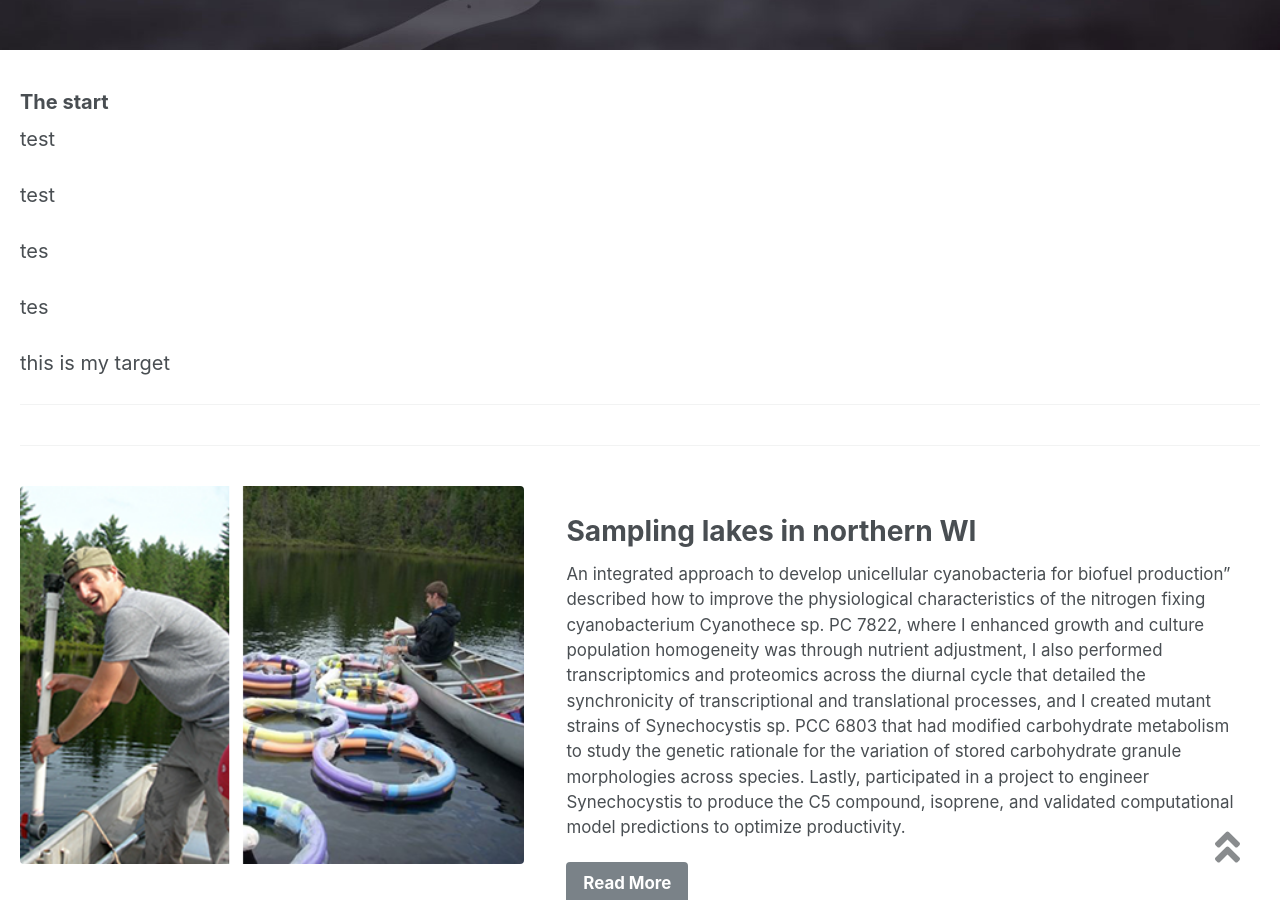
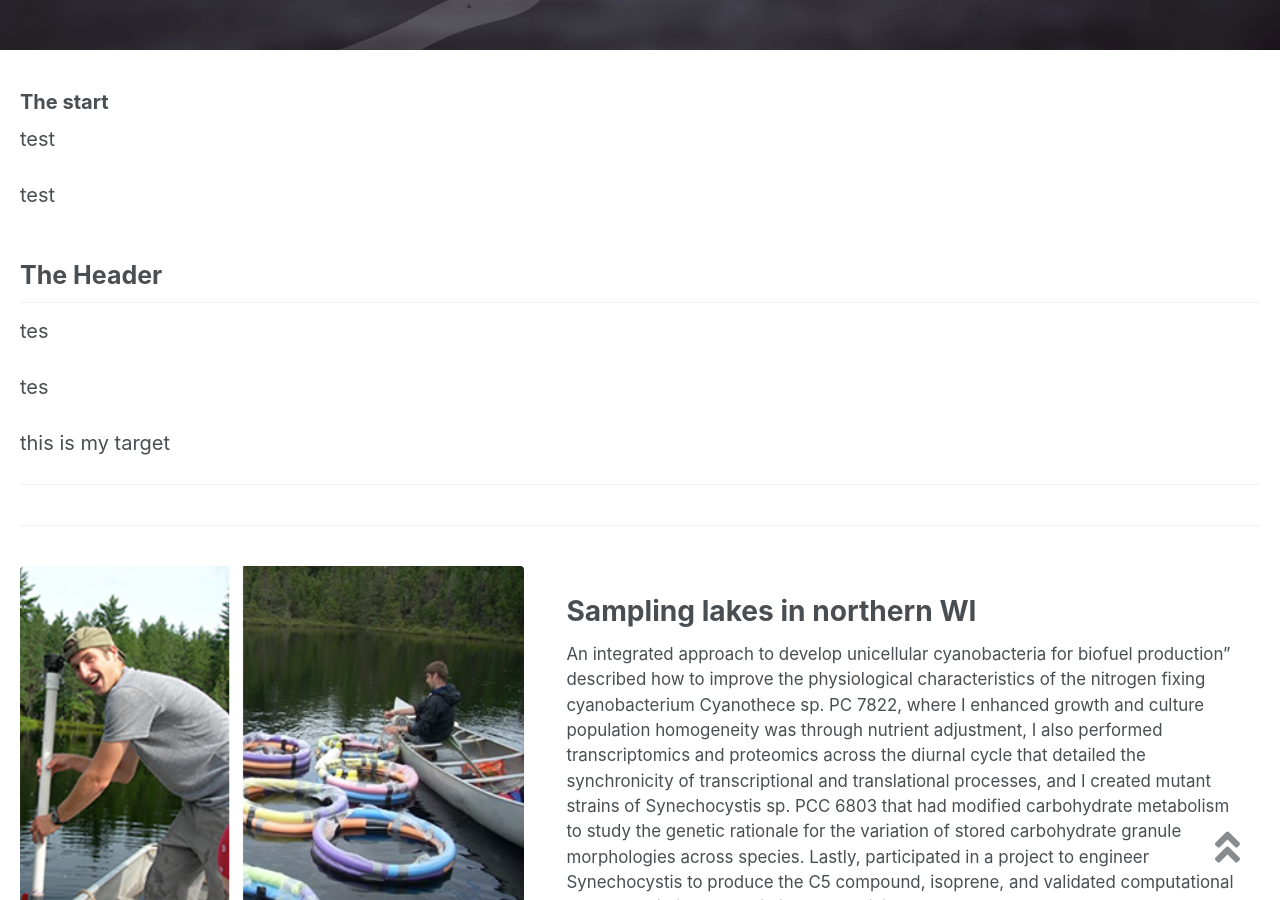
Before and after one commit to dwelkie/dwelkie.github.io, a Jekyll site: the page built from _pages/home.md, in a window 1280 px wide and 900 px high, scrolled down 453 px. Built offline with Jekyll 4.4.1, drawn with Linux system fonts in a browser that asks for light colours; nearby versions of some CDN libraries; our own code applies the rules of GitHub Pages for plain Markdown files.

Commit message:
Update home.md

```diff
--- a/_pages/home.md
+++ b/_pages/home.md
@@ -56,7 +56,7 @@ test
 
 test
 
-
+## The Header
 
 tes
 
```
